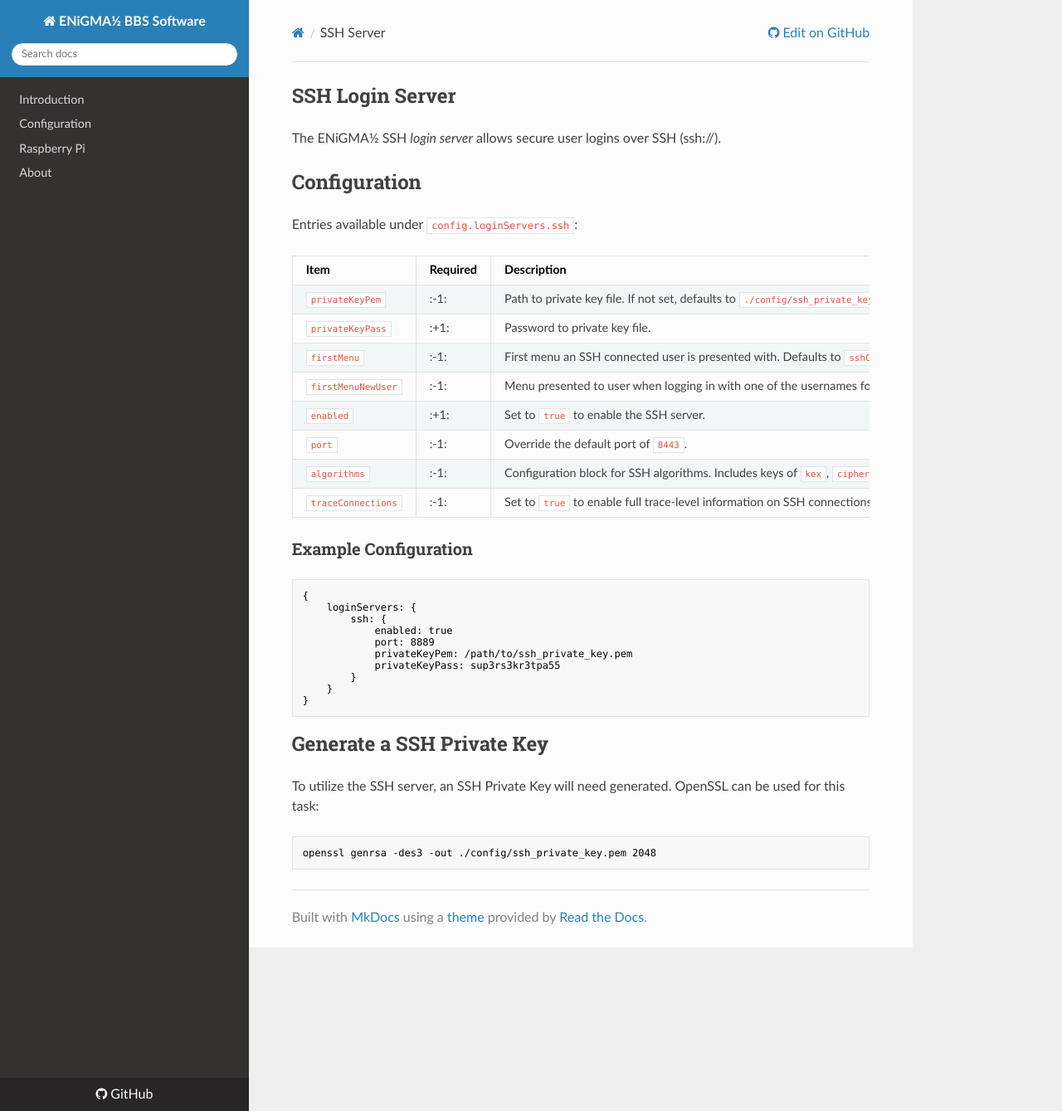
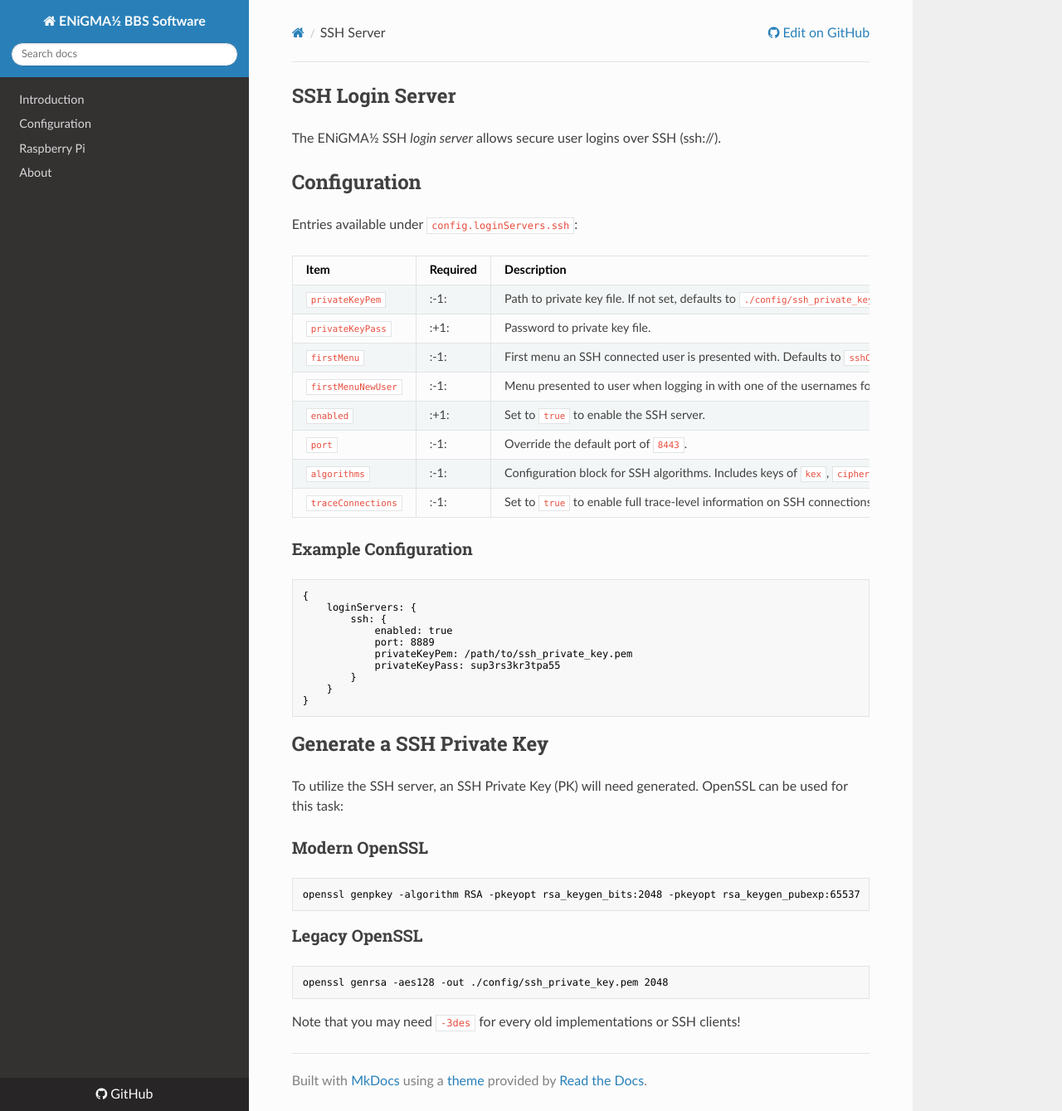
Before and after one commit to NuSkooler/enigma-bbs, an MkDocs documentation site: the page built from docs/servers/ssh.md, in a window 1280 px wide and 1339 px high. Shown: the whole window at 83% size. Built offline with MkDocs 1.6.1, drawn with Linux system fonts in a browser that asks for light colours; nearby versions of some CDN libraries; old or Windows-style settings are respelled for this version of MkDocs.

Commit message:
Update docs & examples on SSH Private Key (PK) generation

````diff
--- a/docs/servers/ssh.md
+++ b/docs/servers/ssh.md
@@ -35,8 +35,16 @@ Entries available under `config.loginServers.ssh`:
 ```
 
 ## Generate a SSH Private Key
-To utilize the SSH server, an SSH Private Key will need generated. OpenSSL can be used for this task:
+To utilize the SSH server, an SSH Private Key (PK) will need generated. OpenSSL can be used for this task:
 
+### Modern OpenSSL
 ```bash
-openssl genrsa -des3 -out ./config/ssh_private_key.pem 2048
+openssl genpkey -algorithm RSA -pkeyopt rsa_keygen_bits:2048 -pkeyopt rsa_keygen_pubexp:65537 | openssl rsa -out ./config/ssh_private_key.pem -aes128
 ```
+
+### Legacy OpenSSL
+```bash
+openssl genrsa -aes128 -out ./config/ssh_private_key.pem 2048
+```
+
+Note that you may need `-3des` for every old implementations or SSH clients!
````
Also changed, not shown: 2 other files.
